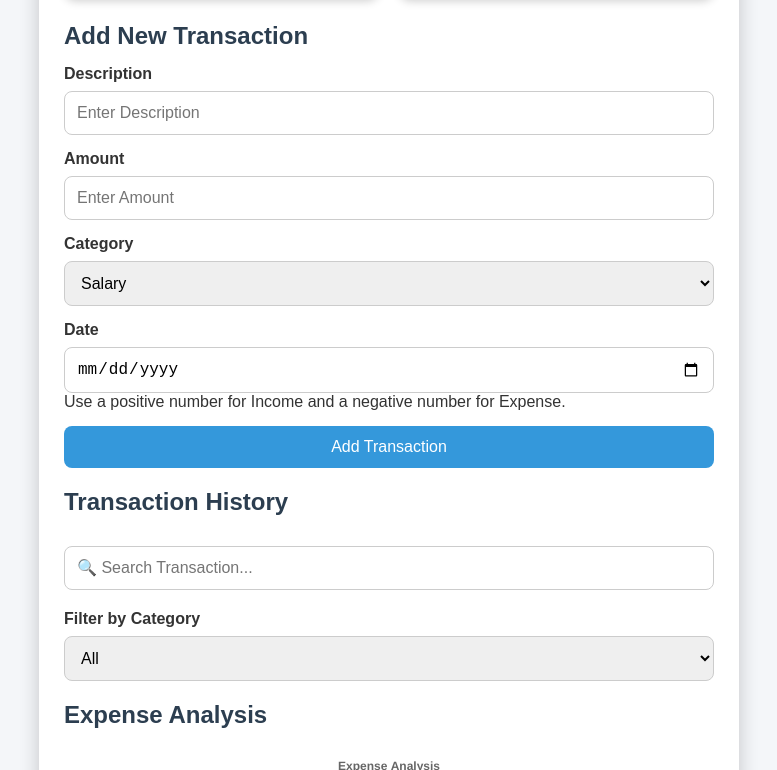
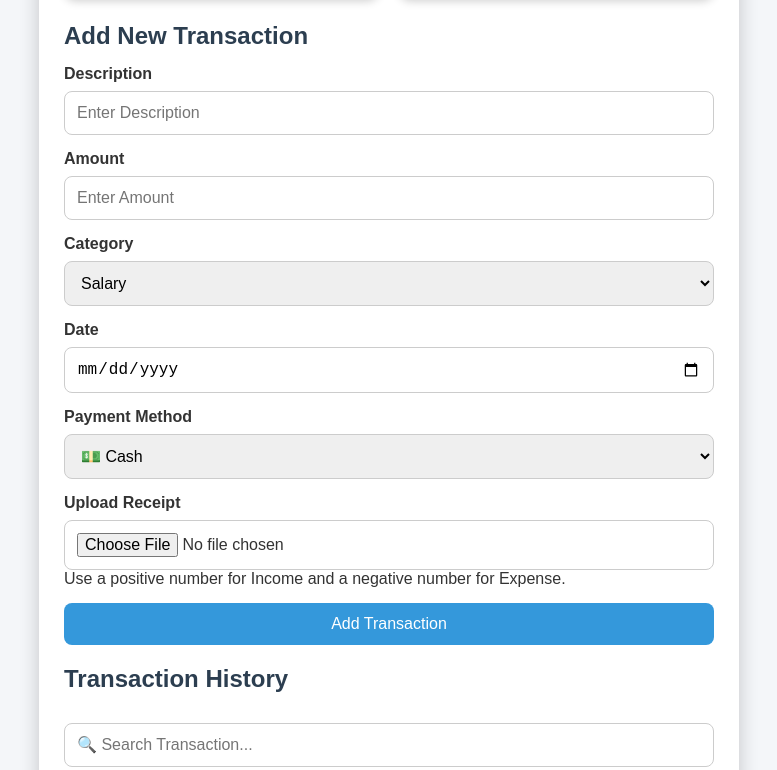
Before and after one commit to Yugandhar2213/expense-tracker-v1, a plain HTML site: page index.html in a window 1280 px wide. Shown: the part 432-1202 px from the top of the page, without its empty margins (251-1028 px from the left). Drawn offline with nearby package versions, Linux system fonts and the light colour scheme.

Commit message:
Update index.html

```diff
--- a/index.html
+++ b/index.html
@@ -50,11 +50,33 @@
             <option value="Travel">Travel</option>
             <option value="Bills">Bills</option>
             <option value="Entertainment">Entertainment</option>
+            <option value="water">water</option>
+            <option value="oil">oil</option>
+            <option value="vegtables">vegtables</option>
+            <option value="spices">spices</option>
         </select>
         <label>Date</label>
         <input
             type="date"
             id="date">
+        <label>Payment Method</label>
+
+<select id="payment">
+
+    <option value="Cash">💵 Cash</option>
+    <option value="UPI">📱 UPI</option>
+    <option value="Debit Card">💳 Debit Card</option>
+    <option value="Credit Card">💳 Credit Card</option>
+    <option value="Net Banking">🏦 Net Banking</option>
+    <option value="Cheque">📄 Cheque</option>
+
+</select>
+<label>Upload Receipt</label>
+
+<input
+    type="file"
+    id="receipt"
+    accept="image/*">
         <p>
             Use a positive number for Income and a negative number for Expense.
         </p>
@@ -78,12 +100,16 @@
         id="filter"
         onchange="filterTransactions()">
         <option value="All">All</option>
+         <option value="Food">Food</option>
         <option value="Salary">Salary</option>
-        <option value="Food">Food</option>
         <option value="Shopping">Shopping</option>
         <option value="Travel">Travel</option>
         <option value="Bills">Bills</option>
         <option value="Entertainment">Entertainment</option>
+         <option value="water">water</option>
+        <option value="oil">oil</option>
+        <option value="vegtables">vegtables</option>
+        <option value="spices">spices</option>
     </select>
     <ul id="history">
     </ul>
```
